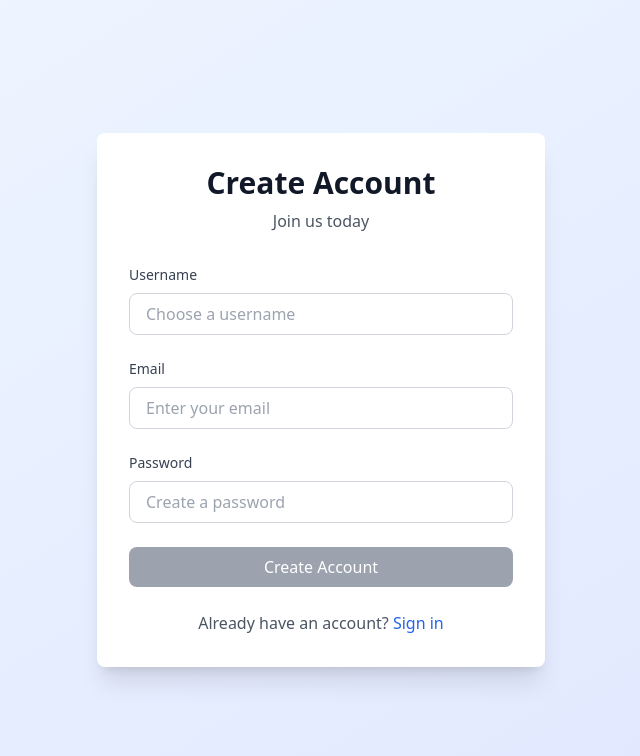
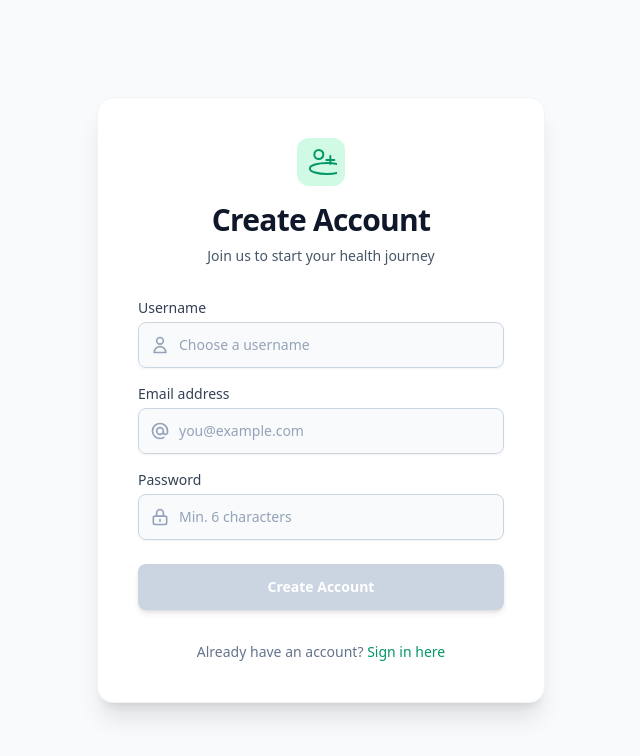
Before and after one commit to tsiory17/Health-Tracker-, an Angular app in the folder Client/health-tracker-ui/: page /register in a window 1280 px wide. Shown: the top 756 px of the page, without its empty margins (319-959 px from the left). Built offline with nearby package versions, Linux system fonts and the light colour scheme.

Commit message:
Modify logincomponent to use metric service, modify design login and register html

```diff
--- a/Client/health-tracker-ui/src/app/auth/login/login.component.html
+++ b/Client/health-tracker-ui/src/app/auth/login/login.component.html
@@ -1,55 +1,97 @@
-<div class="min-h-screen flex items-center justify-center bg-gradient-to-br from-blue-50 to-indigo-100 py-12 px-4">
-  <div class="max-w-md w-full bg-white rounded-lg shadow-xl p-8">
-    <div class="text-center mb-8">
-      <h2 class="text-3xl font-bold text-gray-900">Welcome Back</h2>
-      <p class="text-gray-600 mt-2">Sign in to your account</p>
+<div class="min-h-screen flex items-center justify-center bg-slate-50 py-12 px-4 sm:px-6 lg:px-8">
+  <div class="max-w-md w-full space-y-8 bg-white p-10 rounded-2xl shadow-xl border border-slate-100">
+    <div class="text-center">
+      <div class="mx-auto h-12 w-12 bg-emerald-100 rounded-xl flex items-center justify-center mb-4">
+        <svg xmlns="http://www.w3.org/2000/svg" fill="none" viewBox="0 0 24 24" stroke-width="1.5" stroke="currentColor" class="w-8 h-8 text-emerald-600">
+          <path stroke-linecap="round" stroke-linejoin="round" d="M16.5 10.5V6.75a4.5 4.5 0 1 0-9 0v3.75m-.75 11.25h10.5a2.25 2.25 0 0 0 2.25-2.25v-6.75a2.25 2.25 0 0 0-2.25-2.25H6.75a2.25 2.25 0 0 0-2.25 2.25v6.75a2.25 2.25 0 0 0 2.25 2.25Z" />
+        </svg>
+      </div>
+      <h2 class="text-3xl font-bold tracking-tight text-slate-900">Welcome back</h2>
+      <p class="mt-2 text-sm text-slate-600">Please sign in to your account</p>
     </div>
 
-    <form [formGroup]="loginForm" (ngSubmit)="onSubmit()" class="space-y-6">
+    <form [formGroup]="loginForm" (ngSubmit)="onSubmit()" class="mt-8 space-y-6">
       @if (errorMessage) {
-        <div class="bg-red-50 border border-red-200 text-red-700 px-4 py-3 rounded">
-          {{ errorMessage }}
+        <div class="rounded-lg bg-red-50 p-4 border-l-4 border-red-500">
+          <div class="flex">
+            <div class="flex-shrink-0">
+              <svg class="h-5 w-5 text-red-400" viewBox="0 0 20 20" fill="currentColor">
+                <path fill-rule="evenodd" d="M10 18a8 8 0 100-16 8 8 0 000 16zM8.707 7.293a1 1 0 00-1.414 1.414L8.586 10l-1.293 1.293a1 1 0 101.414 1.414L10 11.414l1.293 1.293a1 1 0 001.414-1.414L11.414 10l1.293-1.293a1 1 0 00-1.414-1.414L10 8.586 8.707 7.293z" clip-rule="evenodd" />
+              </svg>
+            </div>
+            <div class="ml-3">
+              <p class="text-sm text-red-700">{{ errorMessage }}</p>
+            </div>
+          </div>
         </div>
       }
 
+      <div class="space-y-5">
         <div>
-        <label class="block text-sm font-medium text-gray-700 mb-2">Email</label>
+          <label for="email" class="block text-sm font-medium text-slate-700">Email address</label>
+          <div class="mt-1 relative rounded-md shadow-sm">
+             <div class="absolute inset-y-0 left-0 pl-3 flex items-center pointer-events-none">
+              <svg class="h-5 w-5 text-slate-400" xmlns="http://www.w3.org/2000/svg" fill="none" viewBox="0 0 24 24" stroke="currentColor">
+                <path stroke-linecap="round" stroke-linejoin="round" stroke-width="2" d="M16 12a4 4 0 10-8 0 4 4 0 008 0zm0 0v1.5a2.5 2.5 0 005 0V12a9 9 0 10-9 9m4.5-1.206a8.959 8.959 0 01-4.5 1.207" />
+              </svg>
+            </div>
             <input
+              id="email"
               type="email"
               formControlName="email"
-          class="w-full px-4 py-2 border border-gray-300 rounded-lg focus:ring-2 focus:ring-blue-500 focus:border-transparent outline-none transition"
-          placeholder="Enter your email"
+              class="block w-full pl-10 pr-3 py-3 bg-slate-50 border border-slate-300 rounded-lg focus:ring-emerald-500 focus:border-emerald-500 sm:text-sm placeholder-slate-400 transition-all outline-none"
+              placeholder="you@example.com"
             />
+          </div>
           @if (loginForm.get('email')?.invalid && loginForm.get('email')?.touched) {
-          <p class="text-red-500 text-sm mt-1">Valid email is required</p>
+             <p class="mt-2 text-xs text-red-500 flex items-center gap-1">
+               <svg class="h-3 w-3" fill="currentColor" viewBox="0 0 24 24"><path d="M12 2C6.48 2 2 6.48 2 12s4.48 10 10 10 10-4.48 10-10S17.52 2 12 2zm1 15h-2v-2h2v2zm0-4h-2V7h2v6z"/></svg>
+               Valid email is required
+             </p>
           }
         </div>
 
         <div>
-        <label class="block text-sm font-medium text-gray-700 mb-2">Password</label>
+          <label for="password" class="block text-sm font-medium text-slate-700">Password</label>
+          <div class="mt-1 relative rounded-md shadow-sm">
+            <div class="absolute inset-y-0 left-0 pl-3 flex items-center pointer-events-none">
+              <svg class="h-5 w-5 text-slate-400" xmlns="http://www.w3.org/2000/svg" fill="none" viewBox="0 0 24 24" stroke="currentColor">
+                <path stroke-linecap="round" stroke-linejoin="round" stroke-width="2" d="M12 15v2m-6 4h12a2 2 0 002-2v-6a2 2 0 00-2-2H6a2 2 0 00-2 2v6a2 2 0 002 2zm10-10V7a4 4 0 00-8 0v4h8z" />
+              </svg>
+            </div>
             <input
+              id="password"
               type="password"
               formControlName="password"
-          class="w-full px-4 py-2 border border-gray-300 rounded-lg focus:ring-2 focus:ring-blue-500 focus:border-transparent outline-none transition"
-          placeholder="Enter your password"
+              class="block w-full pl-10 pr-3 py-3 bg-slate-50 border border-slate-300 rounded-lg focus:ring-emerald-500 focus:border-emerald-500 sm:text-sm placeholder-slate-400 transition-all outline-none"
+              placeholder="••••••••"
             />
+          </div>
           @if (loginForm.get('password')?.invalid && loginForm.get('password')?.touched) {
-          <p class="text-red-500 text-sm mt-1">Password must be at least 6 characters</p>
+             <p class="mt-2 text-xs text-red-500 flex items-center gap-1">
+               <svg class="h-3 w-3" fill="currentColor" viewBox="0 0 24 24"><path d="M12 2C6.48 2 2 6.48 2 12s4.48 10 10 10 10-4.48 10-10S17.52 2 12 2zm1 15h-2v-2h2v2zm0-4h-2V7h2v6z"/></svg>
+               Password must be at least 6 characters
+             </p>
           }
         </div>
+      </div>
 
+      <div>
         <button
           type="submit"
           [disabled]="loginForm.invalid"
-        class="w-full bg-blue-600 text-white py-2 px-4 rounded-lg hover:bg-blue-700 disabled:bg-gray-400 disabled:cursor-not-allowed transition font-medium"
+          class="group relative w-full flex justify-center py-3 px-4 border border-transparent text-sm font-semibold rounded-lg text-white bg-emerald-600 hover:bg-emerald-700 focus:outline-none focus:ring-2 focus:ring-offset-2 focus:ring-emerald-500 disabled:bg-slate-300 disabled:cursor-not-allowed transition-all duration-200 shadow-md hover:shadow-lg"
         >
-        Sign In
+          Sign in
         </button>
+      </div>
     </form>
 
-    <p class="text-center text-gray-600 mt-6">
+    <div class="mt-6 text-center">
+      <p class="text-sm text-slate-500">
         Don't have an account?
-      <a routerLink="/register" class="text-blue-600 hover:text-blue-700 font-medium">Sign up</a>
+        <a routerLink="/register" class="font-medium text-emerald-600 hover:text-emerald-500 transition-colors">Sign up now</a>
       </p>
     </div>
   </div>
+</div>
--- a/Client/health-tracker-ui/src/app/auth/login/login.component.ts
+++ b/Client/health-tracker-ui/src/app/auth/login/login.component.ts
@@ -3,6 +3,7 @@ import { FormBuilder, FormGroup, Validators, ReactiveFormsModule } from '@angula
 import { Router, RouterLink } from '@angular/router';
 import { CommonModule } from '@angular/common';
 import { AuthService } from '../../shared/services/auth.service';
+import { UserMetricsService } from '../../shared/services/user-metrics.service';
 
 @Component({
   selector: 'app-login',
@@ -18,6 +19,7 @@ export class LoginComponent {
   constructor(
     private fb: FormBuilder,
     private authService: AuthService,
+    private userMetricsService: UserMetricsService,
     private router: Router
   ) {
     this.loginForm = this.fb.group({
@@ -29,8 +31,20 @@ export class LoginComponent {
   onSubmit(): void {
     if (this.loginForm.valid) {
       this.authService.login(this.loginForm.value).subscribe({
-        // next: () => this.router.navigate(['/register']),
-        next:() => {alert("logged in successfull")},
+        next: () => {
+          this.userMetricsService.checkSetupStatus().subscribe({
+            next: (response) => {
+              if (response.hasCompletedSetup) {
+                this.router.navigate(['/home']);
+              } else {
+                this.router.navigate(['/setup']);
+              }
+            },
+            error: () => {
+              this.router.navigate(['/setup']);
+            }
+          });
+        },
         error: (err) => this.errorMessage = err.error?.message || 'Login failed'
       });
     }
--- a/Client/health-tracker-ui/src/app/auth/register/register.component.html
+++ b/Client/health-tracker-ui/src/app/auth/register/register.component.html
@@ -1,68 +1,121 @@
-<div class="min-h-screen flex items-center justify-center bg-gradient-to-br from-blue-50 to-indigo-100 py-12 px-4">
-  <div class="max-w-md w-full bg-white rounded-lg shadow-xl p-8">
-    <div class="text-center mb-8">
-      <h2 class="text-3xl font-bold text-gray-900">Create Account</h2>
-      <p class="text-gray-600 mt-2">Join us today</p>
+<div class="min-h-screen flex items-center justify-center bg-slate-50 py-12 px-4 sm:px-6 lg:px-8">
+  <div class="max-w-md w-full space-y-8 bg-white p-10 rounded-2xl shadow-xl border border-slate-100">
+    <div class="text-center">
+      <div class="mx-auto h-12 w-12 bg-emerald-100 rounded-xl flex items-center justify-center mb-4">
+        <svg xmlns="http://www.w3.org/2000/svg" fill="none" viewBox="0 0 24 24" stroke-width="1.5" stroke="currentColor" class="w-8 h-8 text-emerald-600">
+          <path stroke-linecap="round" stroke-linejoin="round" d="M19 7.5v3m0 0v3m0-3h3m-3 0h-3m-2.25-4.125a3.375 3.375 0 1 1-6.75 0 3.375 3.375 0 0 1 6.75 0ZM3.75 16.5v.75c0 2.071 5.694 3.75 12.75 3.75s12.75-1.679 12.75-3.75v-.75c0-2.071-5.694-3.75-12.75-3.75S3.75 14.429 3.75 16.5Z" />
+        </svg>
+      </div>
+      <h2 class="text-3xl font-bold tracking-tight text-slate-900">Create Account</h2>
+      <p class="mt-2 text-sm text-slate-600">Join us to start your health journey</p>
     </div>
 
-    <form [formGroup]="registerForm" (ngSubmit)="onSubmit()" class="space-y-6">
+    <form [formGroup]="registerForm" (ngSubmit)="onSubmit()" class="mt-8 space-y-6">
       @if (errorMessage) {
-        <div class="bg-red-50 border border-red-200 text-red-700 px-4 py-3 rounded">
-          {{ errorMessage }}
+         <div class="rounded-lg bg-red-50 p-4 border-l-4 border-red-500">
+          <div class="flex">
+            <div class="flex-shrink-0">
+              <svg class="h-5 w-5 text-red-400" viewBox="0 0 20 20" fill="currentColor">
+                <path fill-rule="evenodd" d="M10 18a8 8 0 100-16 8 8 0 000 16zM8.707 7.293a1 1 0 00-1.414 1.414L8.586 10l-1.293 1.293a1 1 0 101.414 1.414L10 11.414l1.293 1.293a1 1 0 001.414-1.414L11.414 10l1.293-1.293a1 1 0 00-1.414-1.414L10 8.586 8.707 7.293z" clip-rule="evenodd" />
+              </svg>
+            </div>
+            <div class="ml-3">
+              <p class="text-sm text-red-700">{{ errorMessage }}</p>
+            </div>
+          </div>
         </div>
       }
 
+      <div class="space-y-4">
         <div>
-        <label class="block text-sm font-medium text-gray-700 mb-2">Username</label>
+          <label for="username" class="block text-sm font-medium text-slate-700">Username</label>
+           <div class="mt-1 relative rounded-md shadow-sm">
+             <div class="absolute inset-y-0 left-0 pl-3 flex items-center pointer-events-none">
+              <svg class="h-5 w-5 text-slate-400" xmlns="http://www.w3.org/2000/svg" fill="none" viewBox="0 0 24 24" stroke="currentColor">
+                <path stroke-linecap="round" stroke-linejoin="round" stroke-width="2" d="M16 7a4 4 0 11-8 0 4 4 0 018 0zM12 14a7 7 0 00-7 7h14a7 7 0 00-7-7z" />
+              </svg>
+            </div>
             <input
+              id="username"
               type="text"
               formControlName="username"
-          class="w-full px-4 py-2 border border-gray-300 rounded-lg focus:ring-2 focus:ring-blue-500 focus:border-transparent outline-none transition"
+              class="block w-full pl-10 pr-3 py-3 bg-slate-50 border border-slate-300 rounded-lg focus:ring-emerald-500 focus:border-emerald-500 sm:text-sm placeholder-slate-400 transition-all outline-none"
               placeholder="Choose a username"
             />
+          </div>
           @if (registerForm.get('username')?.invalid && registerForm.get('username')?.touched) {
-          <p class="text-red-500 text-sm mt-1">Username must be at least 3 characters</p>
+             <p class="mt-2 text-xs text-red-500 flex items-center gap-1">
+               <svg class="h-3 w-3" fill="currentColor" viewBox="0 0 24 24"><path d="M12 2C6.48 2 2 6.48 2 12s4.48 10 10 10 10-4.48 10-10S17.52 2 12 2zm1 15h-2v-2h2v2zm0-4h-2V7h2v6z"/></svg>
+               Username must be at least 3 characters
+             </p>
           }
         </div>
 
         <div>
-        <label class="block text-sm font-medium text-gray-700 mb-2">Email</label>
+           <label for="email" class="block text-sm font-medium text-slate-700">Email address</label>
+           <div class="mt-1 relative rounded-md shadow-sm">
+             <div class="absolute inset-y-0 left-0 pl-3 flex items-center pointer-events-none">
+              <svg class="h-5 w-5 text-slate-400" xmlns="http://www.w3.org/2000/svg" fill="none" viewBox="0 0 24 24" stroke="currentColor">
+                <path stroke-linecap="round" stroke-linejoin="round" stroke-width="2" d="M16 12a4 4 0 10-8 0 4 4 0 008 0zm0 0v1.5a2.5 2.5 0 005 0V12a9 9 0 10-9 9m4.5-1.206a8.959 8.959 0 01-4.5 1.207" />
+              </svg>
+            </div>
             <input
+              id="email"
               type="email"
               formControlName="email"
-          class="w-full px-4 py-2 border border-gray-300 rounded-lg focus:ring-2 focus:ring-blue-500 focus:border-transparent outline-none transition"
-          placeholder="Enter your email"
+              class="block w-full pl-10 pr-3 py-3 bg-slate-50 border border-slate-300 rounded-lg focus:ring-emerald-500 focus:border-emerald-500 sm:text-sm placeholder-slate-400 transition-all outline-none"
+              placeholder="you@example.com"
             />
+          </div>
           @if (registerForm.get('email')?.invalid && registerForm.get('email')?.touched) {
-          <p class="text-red-500 text-sm mt-1">Valid email is required</p>
+             <p class="mt-2 text-xs text-red-500 flex items-center gap-1">
+               <svg class="h-3 w-3" fill="currentColor" viewBox="0 0 24 24"><path d="M12 2C6.48 2 2 6.48 2 12s4.48 10 10 10 10-4.48 10-10S17.52 2 12 2zm1 15h-2v-2h2v2zm0-4h-2V7h2v6z"/></svg>
+               Valid email is required
+             </p>
           }
         </div>
 
         <div>
-        <label class="block text-sm font-medium text-gray-700 mb-2">Password</label>
+          <label for="password" class="block text-sm font-medium text-slate-700">Password</label>
+          <div class="mt-1 relative rounded-md shadow-sm">
+            <div class="absolute inset-y-0 left-0 pl-3 flex items-center pointer-events-none">
+              <svg class="h-5 w-5 text-slate-400" xmlns="http://www.w3.org/2000/svg" fill="none" viewBox="0 0 24 24" stroke="currentColor">
+                <path stroke-linecap="round" stroke-linejoin="round" stroke-width="2" d="M12 15v2m-6 4h12a2 2 0 002-2v-6a2 2 0 00-2-2H6a2 2 0 00-2 2v6a2 2 0 002 2zm10-10V7a4 4 0 00-8 0v4h8z" />
+              </svg>
+            </div>
             <input
+              id="password"
               type="password"
               formControlName="password"
-          class="w-full px-4 py-2 border border-gray-300 rounded-lg focus:ring-2 focus:ring-blue-500 focus:border-transparent outline-none transition"
-          placeholder="Create a password"
+              class="block w-full pl-10 pr-3 py-3 bg-slate-50 border border-slate-300 rounded-lg focus:ring-emerald-500 focus:border-emerald-500 sm:text-sm placeholder-slate-400 transition-all outline-none"
+              placeholder="Min. 6 characters"
             />
+          </div>
           @if (registerForm.get('password')?.invalid && registerForm.get('password')?.touched) {
-          <p class="text-red-500 text-sm mt-1">Password must be at least 6 characters</p>
+             <p class="mt-2 text-xs text-red-500 flex items-center gap-1">
+               <svg class="h-3 w-3" fill="currentColor" viewBox="0 0 24 24"><path d="M12 2C6.48 2 2 6.48 2 12s4.48 10 10 10 10-4.48 10-10S17.52 2 12 2zm1 15h-2v-2h2v2zm0-4h-2V7h2v6z"/></svg>
+               Password must be at least 6 characters
+             </p>
           }
         </div>
+      </div>
 
+      <div>
         <button
           type="submit"
           [disabled]="registerForm.invalid"
-        class="w-full bg-blue-600 text-white py-2 px-4 rounded-lg hover:bg-blue-700 disabled:bg-gray-400 disabled:cursor-not-allowed transition font-medium"
+          class="group relative w-full flex justify-center py-3 px-4 border border-transparent text-sm font-semibold rounded-lg text-white bg-emerald-600 hover:bg-emerald-700 focus:outline-none focus:ring-2 focus:ring-offset-2 focus:ring-emerald-500 disabled:bg-slate-300 disabled:cursor-not-allowed transition-all duration-200 shadow-md hover:shadow-lg"
         >
           Create Account
         </button>
+      </div>
     </form>
 
-    <p class="text-center text-gray-600 mt-6">
+    <div class="mt-6 text-center">
+      <p class="text-sm text-slate-500">
         Already have an account?
-      <a routerLink="/login" class="text-blue-600 hover:text-blue-700 font-medium">Sign in</a>
+        <a routerLink="/login" class="font-medium text-emerald-600 hover:text-emerald-500 transition-colors">Sign in here</a>
       </p>
     </div>
   </div>
+</div>
```
Lines whose indentation alone changed are shown as unchanged.
